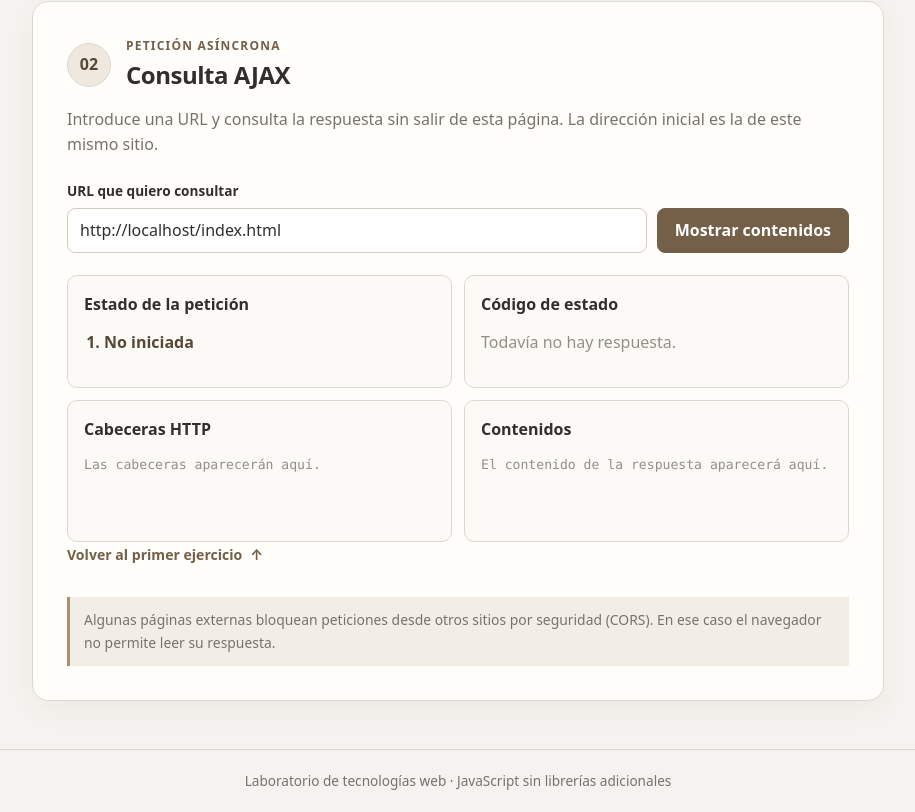
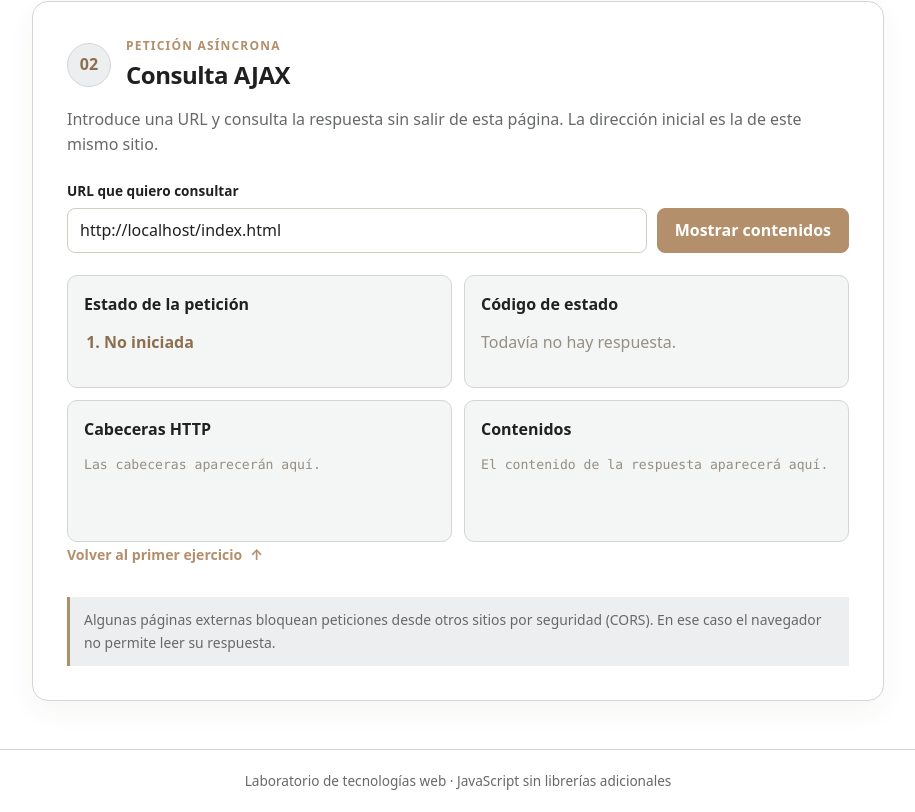
Before and after one commit to Rjuc/App-web-Lab1, a plain HTML site: page index.html in a window 1280 px wide. Shown: the part 1243-2055 px from the top of the page, without its empty margins (182-1097 px from the left). Drawn offline with Linux system fonts and the light colour scheme.

Commit message:
Adjust the page color palette

```diff
--- a/styles.css
+++ b/styles.css
@@ -1,4 +1,4 @@
-:root { color-scheme: light; --ink: #302f2c; --muted: #77736c; --line: #ddd8cf; --paper: #f5f3ef; --white: #fffefa; --accent: #745f49; --accent-dark: #594735; --soft: #eee8df; --sand: #e4ddd2; }
+:root { color-scheme: light; --ink: #202020; --muted: #66686a; --line: #d3d5d7; --paper: #ffffff; --white: #ffffff; --accent: #b38f6b; --accent-dark: #8d6f50; --soft: #eceeef; --sand: #cfd2d4; }
 * { box-sizing: border-box; }
 html { scroll-behavior: smooth; scroll-padding-top: 28px; }
 body { margin: 0; color: var(--ink); background: var(--paper); font: 16px/1.6 system-ui, -apple-system, "Segoe UI", sans-serif; }
@@ -7,7 +7,7 @@ body { margin: 0; color: var(--ink); background: var(--paper); font: 16px/1.6 sy
 h1, h2, h3, p { margin-top: 0; }
 h1 { margin-bottom: 8px; font-size: clamp(2rem, 5vw, 3.2rem); line-height: 1.1; letter-spacing: -.045em; }
 .page-header > p:last-child { max-width: 620px; color: var(--muted); }
-.route-nav { position: sticky; z-index: 5; top: 0; display: flex; justify-content: center; gap: 8px; padding: 12px 20px; border-top: 1px solid #ddd8cfaa; border-bottom: 1px solid var(--line); background: #f5f3eff2; backdrop-filter: blur(12px); }
+.route-nav { position: sticky; z-index: 5; top: 0; display: flex; justify-content: center; gap: 8px; padding: 12px 20px; border-top: 1px solid #ddd8cfaa; border-bottom: 1px solid var(--line); background: #ffffffef; backdrop-filter: blur(12px); }
 .route-nav a { display: inline-flex; align-items: center; gap: 8px; padding: 7px 12px; border-radius: 999px; color: var(--muted); text-decoration: none; font-size: .88rem; transition: background .2s, color .2s, transform .2s; }
 .route-nav a:hover, .route-nav a:focus-visible { color: var(--accent-dark); background: var(--soft); transform: translateY(-1px); }
 .route-nav a span { color: var(--accent); font-size: .72rem; font-weight: 800; }
@@ -37,13 +37,13 @@ button:disabled { opacity: .6; cursor: wait; }
 .top-link { margin: 0 0 17px; }
 #ajax-form { margin: 22px 0; }
 .ajax-grid { display: grid; grid-template-columns: repeat(2, minmax(0, 1fr)); gap: 12px; }
-.info-panel { min-width: 0; padding: 16px; border: 1px solid var(--line); border-radius: 10px; background: #fbfaf7; }
+.info-panel { min-width: 0; padding: 16px; border: 1px solid var(--line); border-radius: 10px; background: #f4f5f5; }
 .info-panel h3 { margin-bottom: 12px; }
 .output { max-height: 300px; min-height: 70px; margin: 0; overflow: auto; white-space: pre-wrap; overflow-wrap: anywhere; font: .82rem/1.5 ui-monospace, SFMono-Regular, Consolas, monospace; }
 .placeholder { color: #958f84; }
 .state-list { margin: 0; padding-left: 20px; color: var(--muted); }
 .state-list li.current { color: var(--accent-dark); font-weight: 750; }
-.note { margin: 14px 0 0; padding: 12px 14px; border-left: 3px solid #a8906b; background: #f3eee5; color: #5f564b; font-size: .87rem; }
+.note { margin: 14px 0 0; padding: 12px 14px; border-left: 3px solid #a8906b; background: #eceeef; color: #4f5153; font-size: .87rem; }
 footer { padding: 20px 24px; border-top: 1px solid var(--line); color: var(--muted); text-align: center; font-size: .85rem; }
 footer p { margin: 0; }
 @media (max-width: 650px) { .page-header { padding-top: 34px; } .route-nav { justify-content: flex-start; overflow-x: auto; } .route-nav a { flex: 0 0 auto; } .inline { align-items: stretch; flex-direction: column; } .inline button { width: 100%; } .ajax-grid { grid-template-columns: 1fr; } }
```
